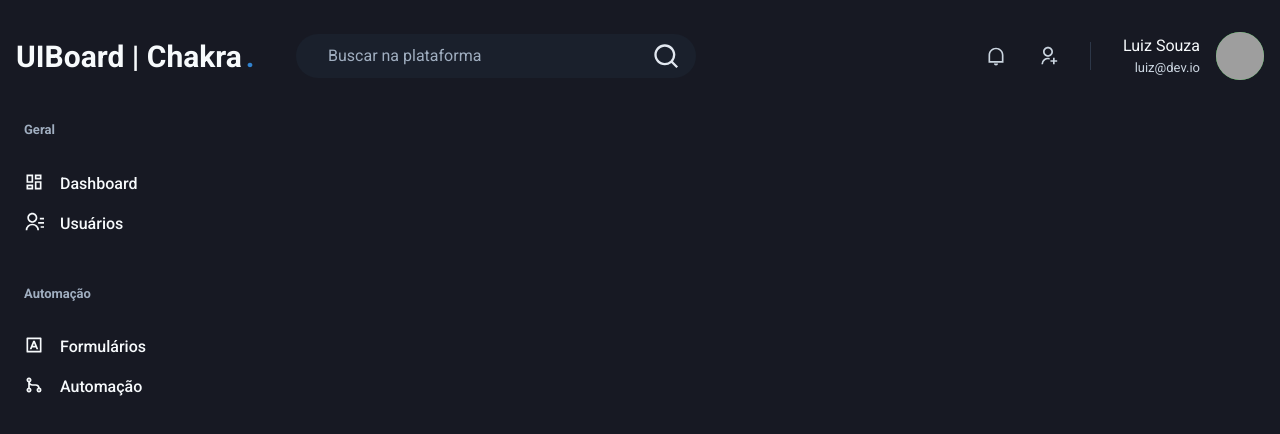
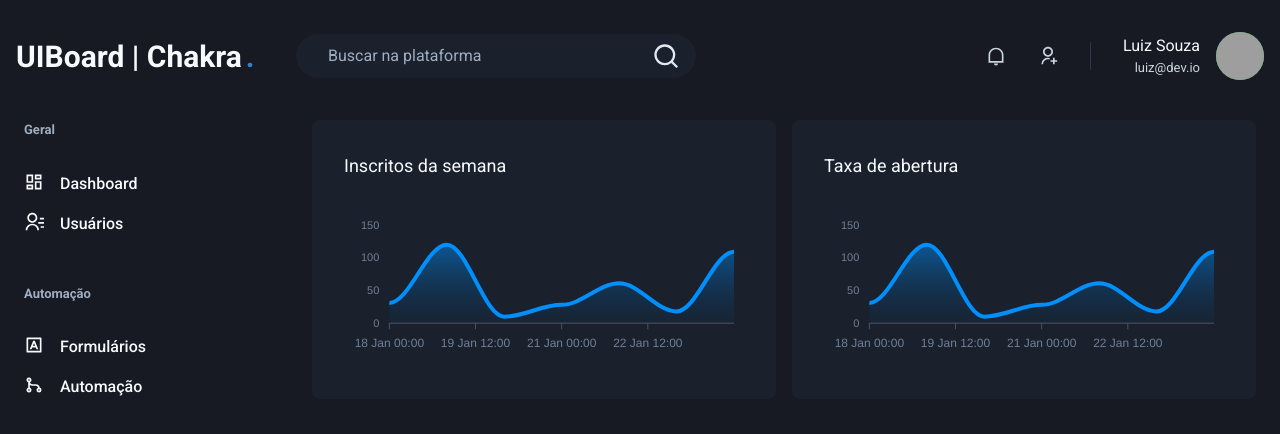
Before and after one commit to LuizSouz404/ChakraDashboard, a Next.js app: page /dashboard in a window 1280 px wide. Shown: the top 434 px of the page. Built offline with nearby package versions, Linux system fonts and the light colour scheme; grey boxes are pictures that could not be loaded.

Commit message:
:lipstick: Add Chart into dashboard page
Add apexcharts into dashboard

```diff
--- a/src/pages/dashboard.tsx
+++ b/src/pages/dashboard.tsx
@@ -1,6 +1,66 @@
-import { Flex } from "@chakra-ui/react";
+import dynamic from 'next/dynamic'
+import { Box, Flex, SimpleGrid, Text, theme } from "@chakra-ui/react";
 import { Header } from "../components/Header";
 import { Sidebar } from "../components/Sidebar";
+
+const Chart = dynamic(() => import('react-apexcharts'), {
+  ssr: false
+})
+
+const options = {
+  chart: {
+    toolbar: {
+      show: false
+    },
+    zoom: {
+      enabled: false
+    },
+    foreColor: theme.colors.gray[500]
+  },
+  grid: {
+    show: false
+  },
+  dataLabels: {
+    enabled: false
+  },
+  tooltip: {
+    enabled: false
+  },
+  xaxis: {
+    type: "datetime",
+    axisBorder: {
+      color: theme.colors.gray[600]
+    },
+    axisTicks: {
+      color: theme.colors.gray[600]
+    },
+    categories: [
+      '2022-01-18T00:00:000Z',
+      '2022-01-19T00:00:000Z',
+      '2022-01-20T00:00:000Z',
+      '2022-01-21T00:00:000Z',
+      '2022-01-22T00:00:000Z',
+      '2022-01-23T00:00:000Z',
+      '2022-01-24T00:00:000Z'
+    ]
+  },
+  fill: {
+    opacity: 0.3,
+    type: "gradient",
+    gradient: {
+      shade: "dark",
+      opacityFrom: 0.7,
+      opacityTo: 0.3
+    }
+  }
+}
+
+const series = [
+  {
+    name: "Series 1",
+    data: [31,120,10,28,61,18,109]
+  }
+]
 
 export default function Dashboard() {
   return (
@@ -9,6 +69,28 @@
 
       <Flex w="100%" my="6" maxWidth={1480} px="6">
         <Sidebar />
+
+        <SimpleGrid flex="1" gap="4" minChildWidth="320px" align="flex-start">
+          <Box
+            p="8"
+            bg="gray.800"
+            borderRadius={8}
+            pb="4"
+          >
+            <Text fontSize="lg" mb="4">Inscritos da semana</Text>
+            <Chart series={series} options={options} type="area" height={160}/>
+          </Box>
+
+          <Box
+            p="8"
+            bg="gray.800"
+            borderRadius={8}
+            pb="4"
+          >
+            <Text fontSize="lg" mb="4">Taxa de abertura</Text>
+            <Chart series={series} options={options} type="area" height={160}/>
+          </Box>
+        </SimpleGrid>
       </Flex>
     </Flex>
   )
```
